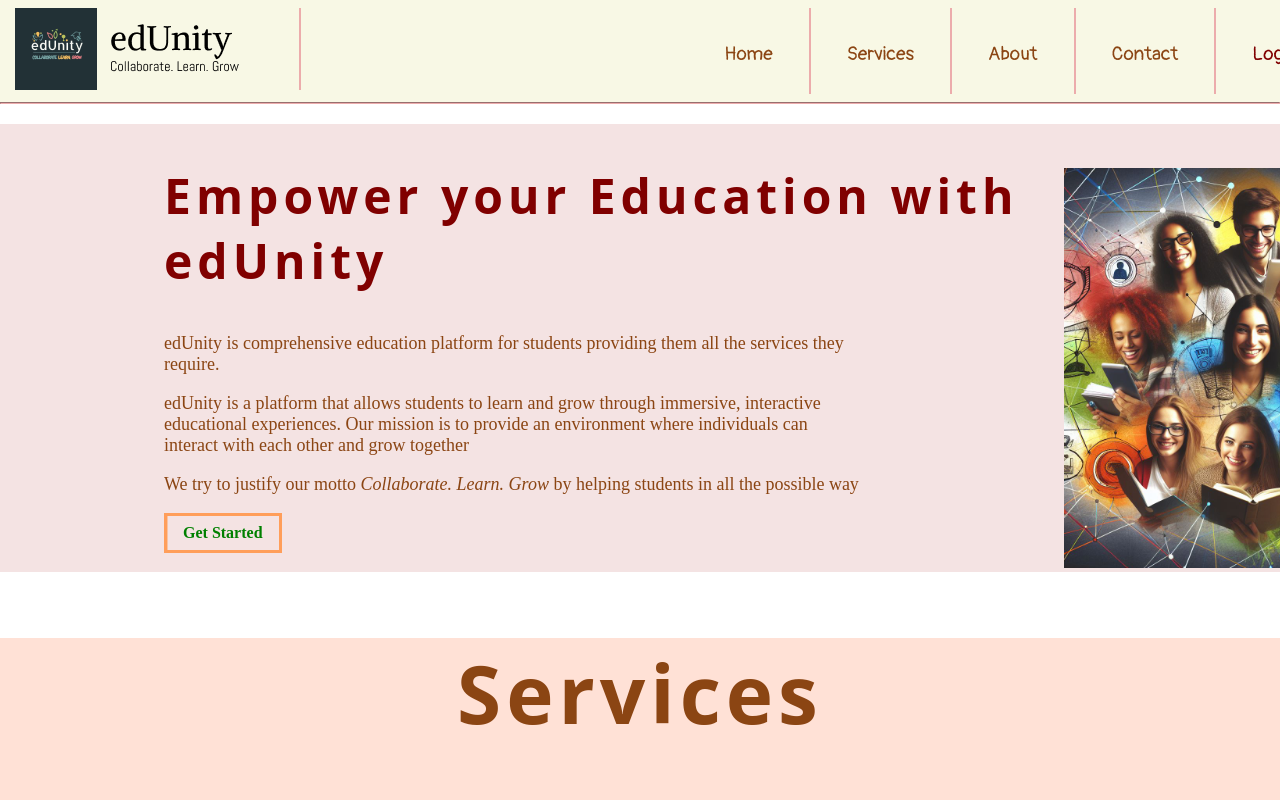
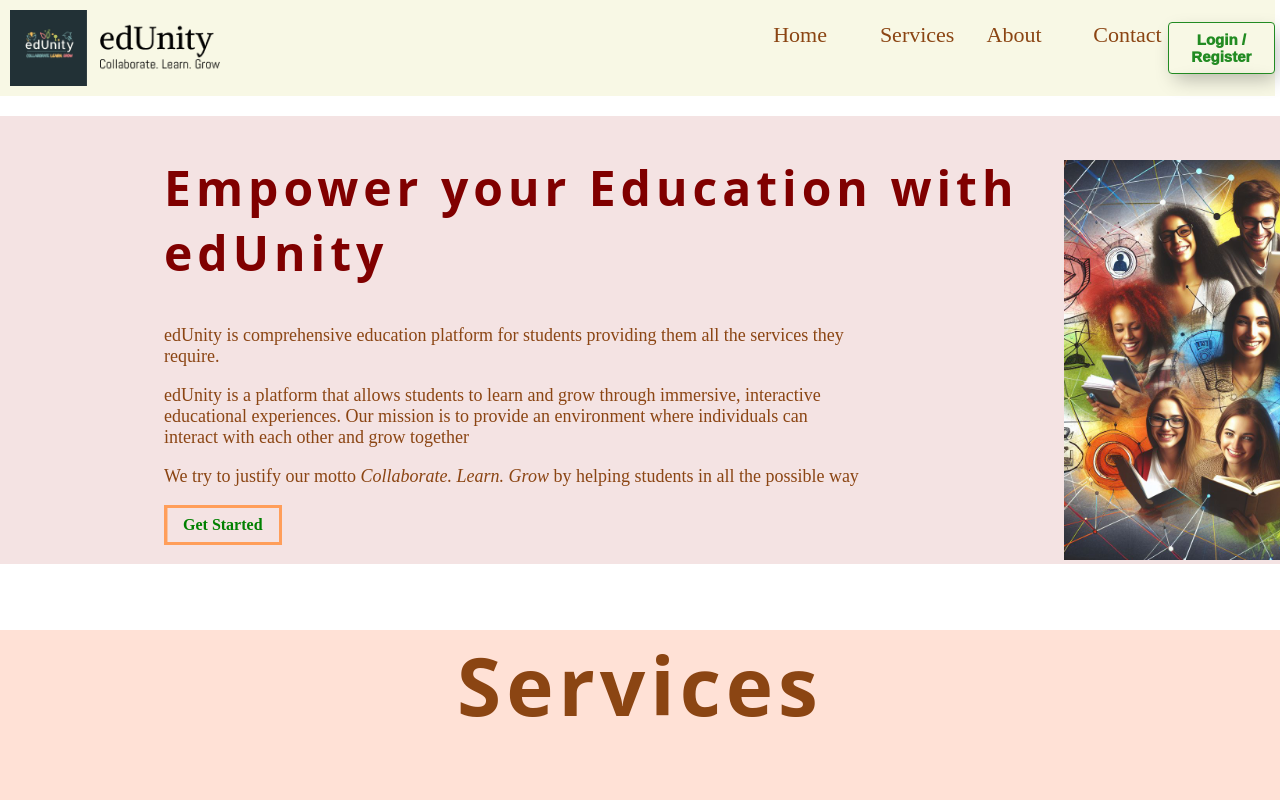
Before and after one commit to ssuryanshh/discussify, a React (Vite) app in the folder client/: page / in a window 1280 px wide. Shown: the top 800 px of the page. Built offline with nearby package versions, Linux system fonts and the light colour scheme; a web font is replaced by a local one.

Commit message:
Improved styling of navigation bar

```diff
--- a/client/src/components/NavBar/NavBar.css
+++ b/client/src/components/NavBar/NavBar.css
@@ -1,96 +1,115 @@
-
-header{
+.navbar{
     background-color: var(--color-beige);
-    padding-top: 8px;
+    height: 6rem;
+    width: 99.6%;
+    display: grid;
+    grid-template-columns: 20% 35% 45%;
+    align-items: center;
+    justify-content: space-between;
 }
-.container{
-    max-width: 100%;
-    display: flex   ;
-    justify-content: space-between;
-    margin-right: 2.5%;
+.logo{
+    height: 80%;
 }
-.links{
-    list-style: none;
-    padding-left: 10%;
-    padding-right: 10%;
-    margin: 0;
+.brand{
     height: 100%;
-    text-align: center;
-    align-items: center;
-    border-right: 2px solid var(--color-lightpink);
+    padding-left: 10px;
 
 }
-.line{
-    border-color: var(--color-lightpink);
-}
-nav{
-    display: flex;
-    margin-right: 16%;
+.nav-links-container{
+    width: 93%;
     align-items: center;
+    display: grid;
+    grid-template-columns: 20% 20% 20% 20% 20%;
+    justify-content: space-between;
 }
 .nav-link{
+    text-decoration: none;
     color: var(--color-saddlebrown);
-    text-decoration: none;
+    font-size: 22px;
+    padding: 1rem 2rem;
     position: relative;
-    display:flex;
-    transition: 1s ease;
-    text-align: center;
-    align-items: center;
-    top: 40%;
-    font-family: var(--font-pangolin);
-    font-size: larger;
 }
-.nav-link:before{
+.nav-link::before,
+.nav-link::after{
+    content:"";
+    position: absolute;
+    width: 100%;
+    height: 2px;
+    background-color: var(--color-green);
+    transform: scaleX(0);
+    transition: all 0.6s ease;
+}
+.nav-link::before{
+    top:0;
+    left: 0;
+    transform-origin: left;
+}
+.nav-link::after{
+    bottom: 0;
+    left: 0;
+    transform-origin:right ;
+}
+.nav-link:hover::before,.nav-link:hover::after{
+    transform: scaleX(1);
+}
+button.ed-register {
+    display: inline-block;
+    padding: 8px 12px;
+    border: 1px solid var(--color-green);
+    border-radius: 4px;
+    background-color: var(--color-beige);
+    transition: all 0.2s ease-in;
+    position: relative;
+    overflow: hidden;
+    font-size: 15px;
+    cursor: pointer;
+    color: var(--color-green);
+    z-index: 1;
+  }
+
+  button.ed-register:before {
     content: "";
     position: absolute;
     left: 50%;
-    width: 0;
-    height: 2px;
-    bottom: -1px;
+    transform: translateX(-50%) scaleY(1) scaleX(1.25);
+    top: 100%;
+    width: 140%;
+    height: 180%;
     background-color: var(--color-green);
-    transition: 1s ease;
-    opacity: 0;
-}
-.nav-link:hover:before{
-    width: 100%;
-    left: 0;
-    opacity: 1;
-}
-.active{
-    color: var(--color-saddlebrown);
-}
+    border-radius: 50%;
+    display: block;
+    transition: all 0.5s 0.1s cubic-bezier(0.55, 0, 0.1, 1);
+    z-index: -1;
+  }
 
-.nav-links-container{
-    display: flex;
-    align-items: center;
-    height: 100%;
-}
-.brand{
-    border-right    : 2px solid var(--color-lightpink);
-    padding-right: 25%;
-    padding-left: 15px;
+  button.ed-register:after {
+    content: "";
+    position: absolute;
+    left: 55%;
+    transform: translateX(-50%) scaleY(1) scaleX(1.45);
+    top: 180%;
+    width: 160%;
+    height: 190%;
+    background-color: var(--color-green);
+    border-radius: 50%;
+    display: block;
+    transition: all 0.5s 0.1s cubic-bezier(0.55, 0, 0.1, 1);
+    z-index: -1;
+  }
 
-}
-.user{
-    color: var(--color-maroon);
-    text-decoration: none;
-    position: relative;
-    display:flex;
-    transition: 1s ease;
-    text-align: center;
-    align-items: center;
-    top: 40%;
-    font-family: var(--font-pangolin);
-    transition: 1s ease;
-    font-size: larger;
-}
+  button.ed-register:hover {
+    color: var(--color-beige);
+    border: 1px solid var(--color-green);
+  }
 
-.user:hover{
-    width: 100%;
-    left: 0;
-    opacity: 1;
-    border: solid 1px var(--color-lightpink);
-    color: var(--color-green);
-    transition: 1s ease;
-    transform-origin: center;
-}
+  button.ed-register:hover:before {
+    top: -35%;
+    background-color: var(--color-green);
+    transform: translateX(-50%) scaleY(1.3) scaleX(0.8);
+  }
+
+  button.ed-register:hover:after {
+    top: -45%;
+    background-color: var(--color-green);
+    transform: translateX(-50%) scaleY(1.3) scaleX(0.8);
+  }
--- a/client/src/components/NavBar/NavBar.jsx
+++ b/client/src/components/NavBar/NavBar.jsx
@@ -1,17 +1,18 @@
 import {NavLink} from "react-router-dom";
-import "../NavBar/NavBar.css";
-import logo from "../NavBar/brand.png"
+import "./NavBar.css";
 import React from 'react';
+import logo from "./brand.png"
 
 function NavBar() {
   return (
     <header>
-        <div className="container">
-            <div>
-                <NavLink to="/"><img src={logo} alt="logo" className="brand"></img></NavLink>
-                </div>
+        <div  className="navbar">
+            <div className="logo">
+                <img src={logo} className="brand"></img>
+            </div>
+            <div></div>
             <nav>
-                <ul className="nav-links-container">
+            <ul className="nav-links-container">
                     <li className="links">
                         <NavLink to="/" activeClassName="active" className="nav-link">Home</NavLink>
                     </li >
@@ -25,12 +26,11 @@ function NavBar() {
                         <NavLink to="/contact" activeClassName="active" className="nav-link">Contact</NavLink>
                     </li>
                     <li className="links">
-                            <NavLink to="/login" activeClassName="active" className="user" >Login/Register</NavLink>
+                            <NavLink to="/login" ><button className = "ed-register" type="button">Login / Register</button></NavLink>
                     </li>
                 </ul>
             </nav>
         </div>
-        <hr className="line"/>
     </header>
   )
 }
```
